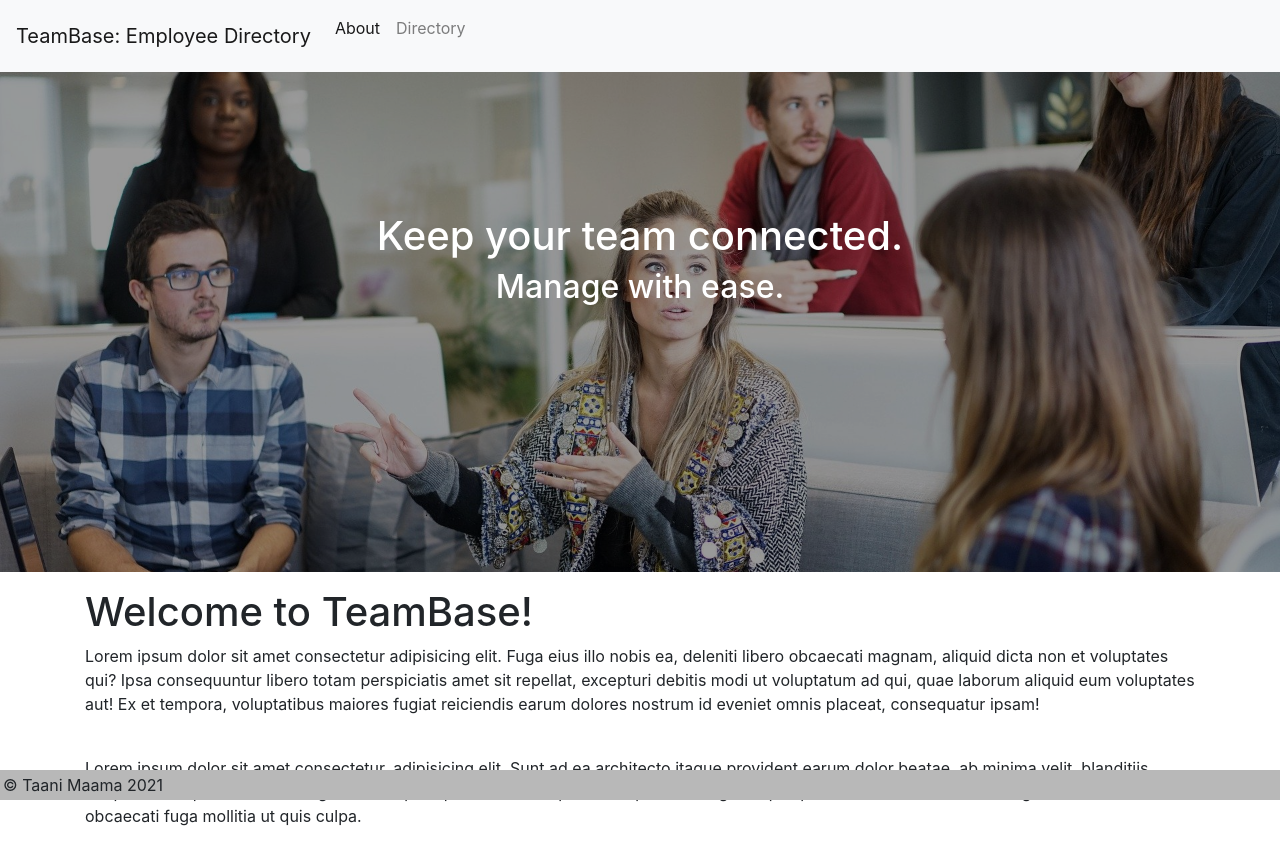
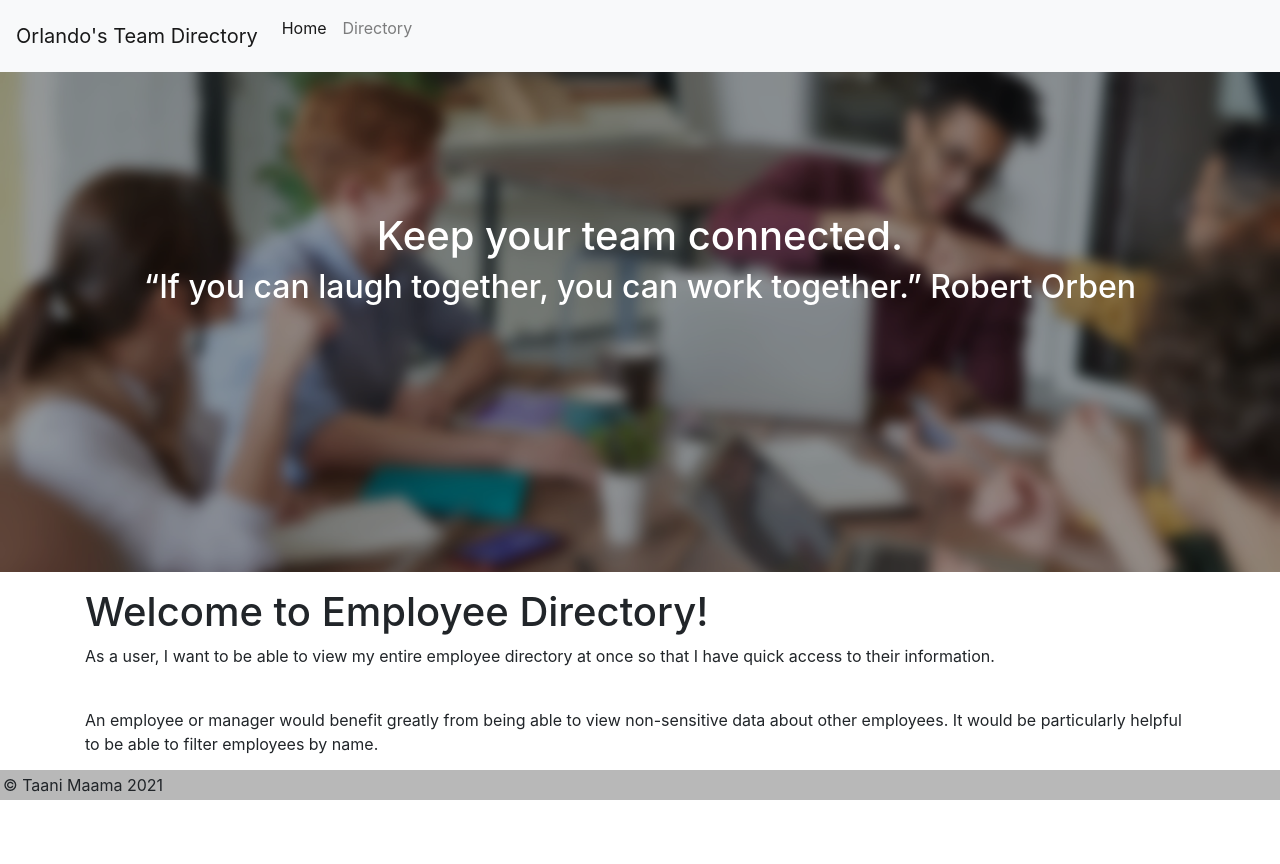
Before and after one commit to baello2020/Employee_Directory, a React (Create React App) app: page / in a window 1280 px wide. Shown: the top 864 px of the page. After the commit the page ends 804 px from the top, so only its background shows below. Built offline with nearby package versions, Linux system fonts and the light colour scheme.

Commit message:
front image updated

```diff
--- a/public/index.html
+++ b/public/index.html
@@ -17,7 +17,7 @@
 
     <link rel="manifest" href="%PUBLIC_URL%/manifest.json" />
 
-    <title>TeamBase: Employee Directory</title>
+    <title>Employee Directory</title>
   </head>
   <body>
     <noscript>You need to enable JavaScript to run this app.</noscript>
--- a/src/components/Navbar/index.js
+++ b/src/components/Navbar/index.js
@@ -10,7 +10,7 @@ const Navbar = () => {
     <Router>
       <nav className="navbar navbar-expand-lg navbar-light bg-light">
         <Link className="navbar-brand" to="/">
-          TeamBase: Employee Directory
+          Orlando's Team Directory
         </Link>
         <div>
           <ul className="navbar-nav">
@@ -23,7 +23,7 @@ const Navbar = () => {
                     : "nav-link"
                 }
               >
-                About
+                Home
               </Link>
             </li>
             <li className="nav-item">
--- a/src/pages/About.js
+++ b/src/pages/About.js
@@ -8,31 +8,22 @@ import backgroundImage from "./images/workplace.jpg";
 const About = () => {
   return (
     <div>
+
       <Hero backgroundImage={backgroundImage}>
         <h1>Keep your team connected.</h1>
-        <h2>Manage with ease.</h2>
+        <h2 >“If you can laugh together, you can work together.”
+Robert Orben</h2>
       </Hero>
       <Container>
         <Row>
           <Col size="md-12">
-            <h1>Welcome to TeamBase!</h1>
+            <h1>Welcome to Employee Directory!</h1>
             <p>
-              Lorem ipsum dolor sit amet consectetur adipisicing elit. Fuga eius
-              illo nobis ea, deleniti libero obcaecati magnam, aliquid dicta non
-              et voluptates qui? Ipsa consequuntur libero totam perspiciatis
-              amet sit repellat, excepturi debitis modi ut voluptatum ad qui,
-              quae laborum aliquid eum voluptates aut! Ex et tempora,
-              voluptatibus maiores fugiat reiciendis earum dolores nostrum id
-              eveniet omnis placeat, consequatur ipsam!
+            As a user, I want to be able to view my entire employee directory at once so that I have quick access to their information.
             </p>
             <br />
             <p>
-              Lorem ipsum dolor sit amet consectetur, adipisicing elit. Sunt ad
-              ea architecto itaque provident earum dolor beatae, ab minima
-              velit, blanditiis temporibus explicabo? Dicta dignissimos quos
-              ipsum minima optio similique odit magni aliquid pariatur?
-              Laudantium esse eligendi ad iusto obcaecati fuga mollitia ut quis
-              culpa.
+            An employee or manager would benefit greatly from being able to view non-sensitive data about other employees. It would be particularly helpful to be able to filter employees by name.
             </p>
           </Col>
         </Row>
```
Also changed, not shown: src/pages/images/workplace.jpg.
